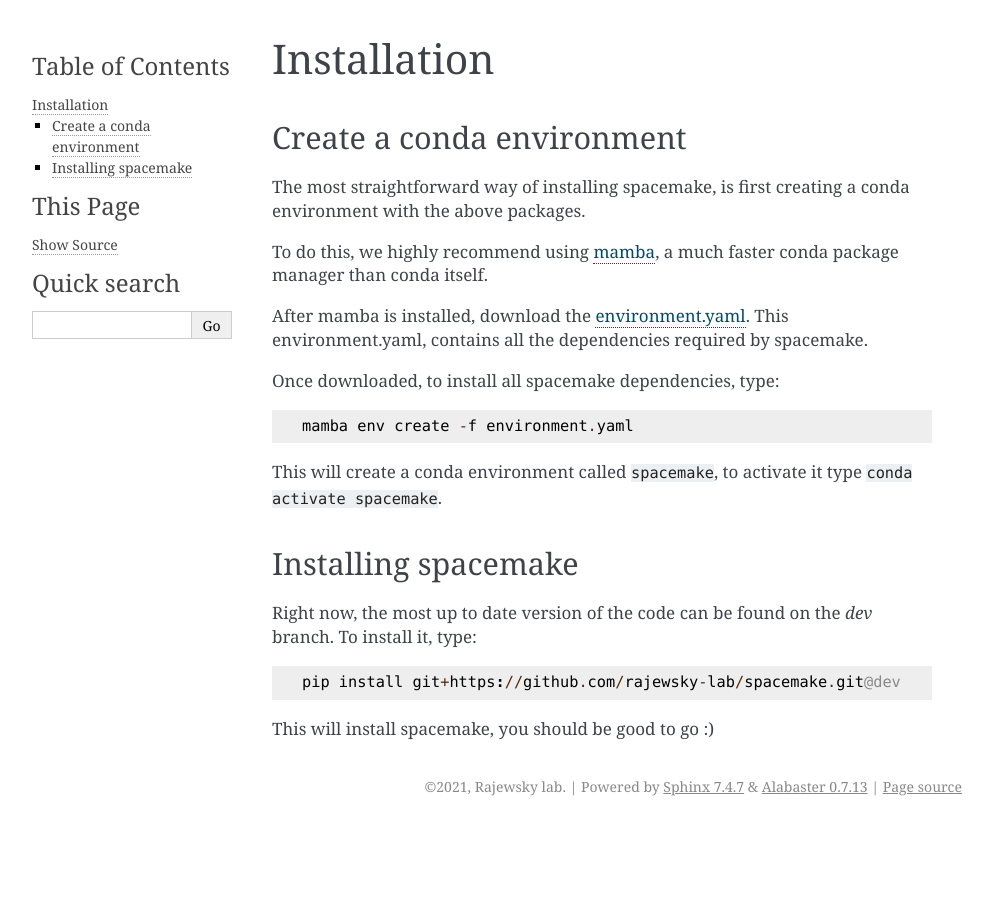
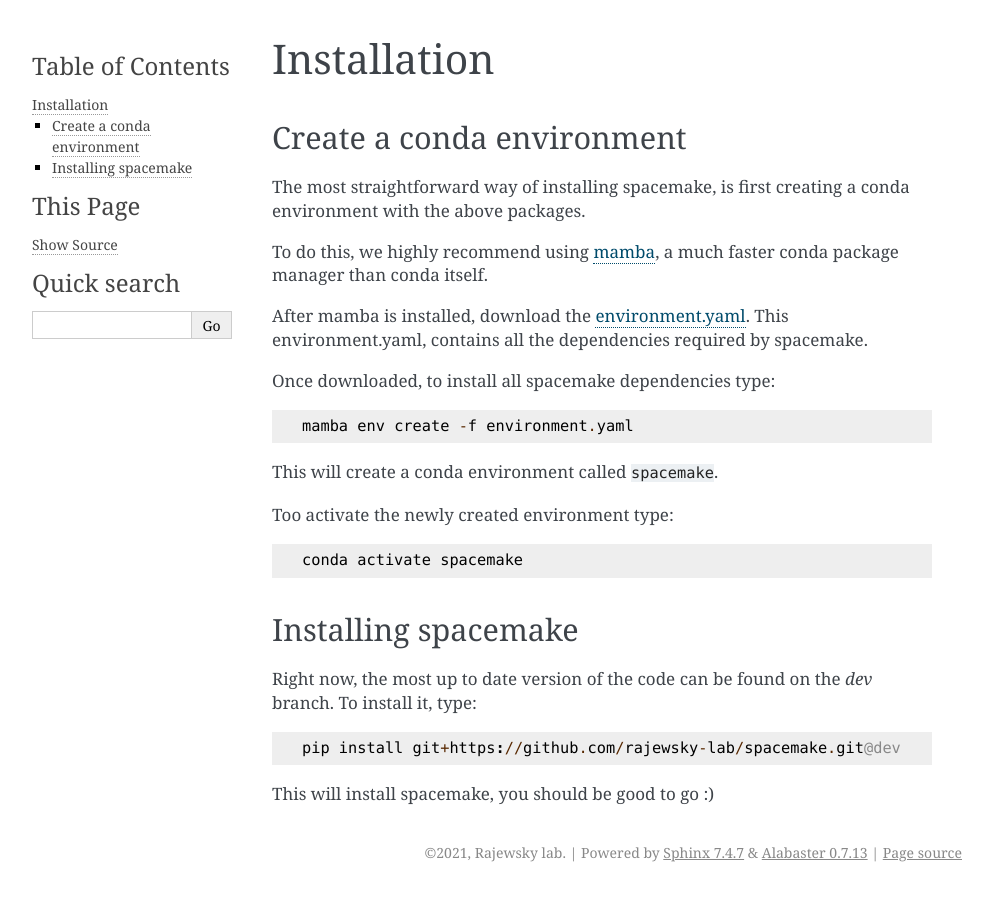
Before and after one commit to rajewsky-lab/spacemake, a Sphinx documentation site: the page built from docs/install.rst, in a window 1280 px wide. Shown: the whole page, without its empty margins (148-1141 px from the left). Built offline with Sphinx 7.4.7, drawn with Linux system fonts in a browser that asks for light colours.

Commit message:
fixed a few bugs in docs, added barcode_flavor and run_mode to default listing

```diff
--- a/docs/install.rst
+++ b/docs/install.rst
@@ -12,11 +12,15 @@
 
 After mamba is installed, download the `environment.yaml <https://raw.githubusercontent.com/rajewsky-lab/spacemake/dev/environment.yaml>`_. This environment.yaml, contains all the dependencies required by spacemake.
 
-Once downloaded, to install all spacemake dependencies, type::
+Once downloaded, to install all spacemake dependencies type::
 
     mamba env create -f environment.yaml
 
-This will create a conda environment called ``spacemake``, to activate it type ``conda activate spacemake``.
+This will create a conda environment called ``spacemake``.
+
+Too activate the newly created environment type::
+
+   conda activate spacemake
 
 Installing spacemake
 --------------------
--- a/docs/projects.rst
+++ b/docs/projects.rst
@@ -58,7 +58,7 @@
 ``experiment`` (optional)
    description of the experiment
 
-``sequencing_date``
+``sequencing_date`` (optional)
    sequencing date of the sample
 
 ``run_mode`` (optional)
@@ -140,7 +140,7 @@
 Under ``additional_projects`` we define a list where each element will be a key:value pair, to be inserted in the ``project_df.csv``
 
 .. note::
-   When using the above command, if a sample is already present in the ``project_df.csv`` rather than added again, it will be updated with the new values, if they changed.
+   When using the above command, if a sample is already present in the ``project_df.csv`` rather than adding it again, spacemake will update it.
 
    If someone runs ``spacemake projects add_samples_from_yaml --samples yaml samples.yaml`` and
    then modifies something in the ``samples.yaml``, and runs the command again, the ``project_df.csv``
```
Also changed, not shown: 1 other file.
